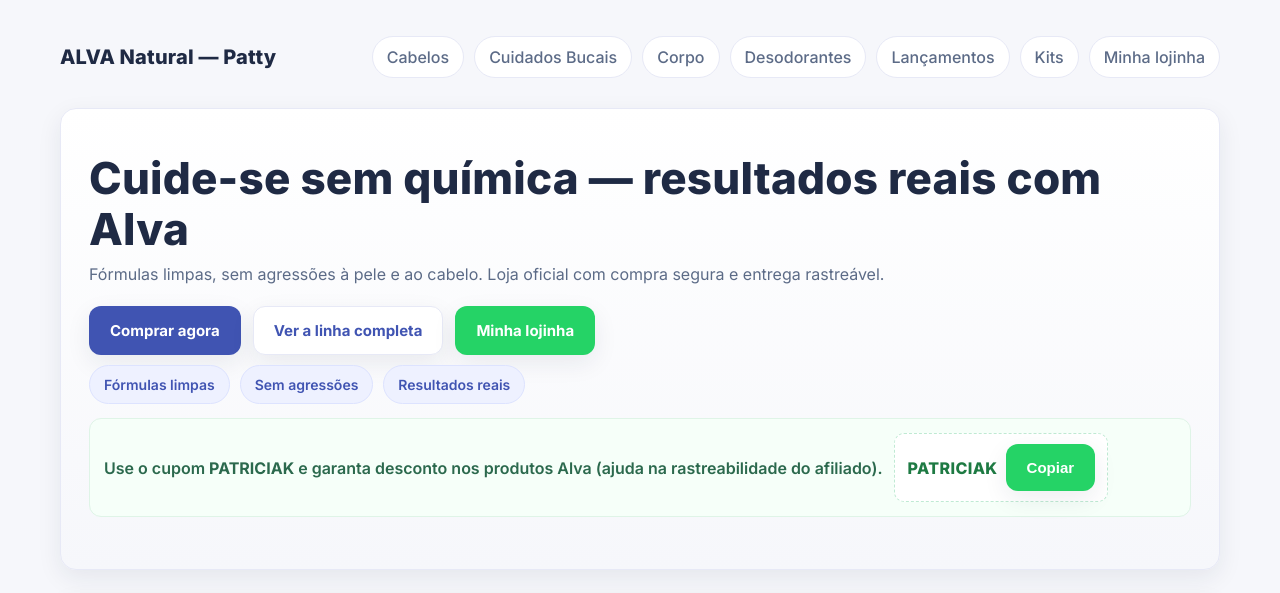
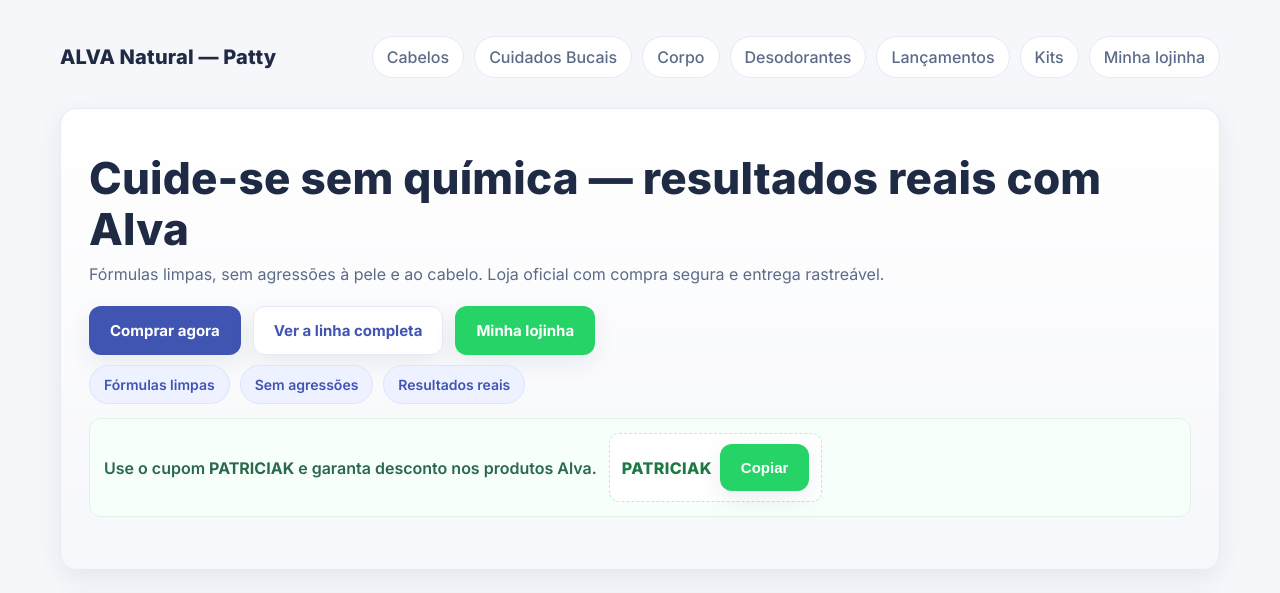
Before and after one commit to PattyKelly/Patty-Alva-Afiliada, a website: page index.html in a window 1280 px wide. Shown: the top 593 px of the page. Drawn offline with Linux system fonts and the light colour scheme.

Commit message:
Update index.html
vs7

```diff
--- a/index.html
+++ b/index.html
@@ -215,7 +215,7 @@
 
       <!-- Cupom de desconto -->
       <div class="cupom" role="note" aria-label="Cupom de desconto">
-        <div class="coupon-msg">Use o cupom <strong>PATRICIAK</strong> e garanta desconto nos produtos Alva (ajuda na rastreabilidade do afiliado).</div>
+        <div class="coupon-msg">Use o cupom <strong>PATRICIAK</strong> e garanta desconto nos produtos Alva.</div>
         <div class="coupon-box">
           <span class="coupon-code" id="couponCode">PATRICIAK</span>
           <button class="btn btn-accent" id="copyCoupon" type="button">Copiar</button>
```
